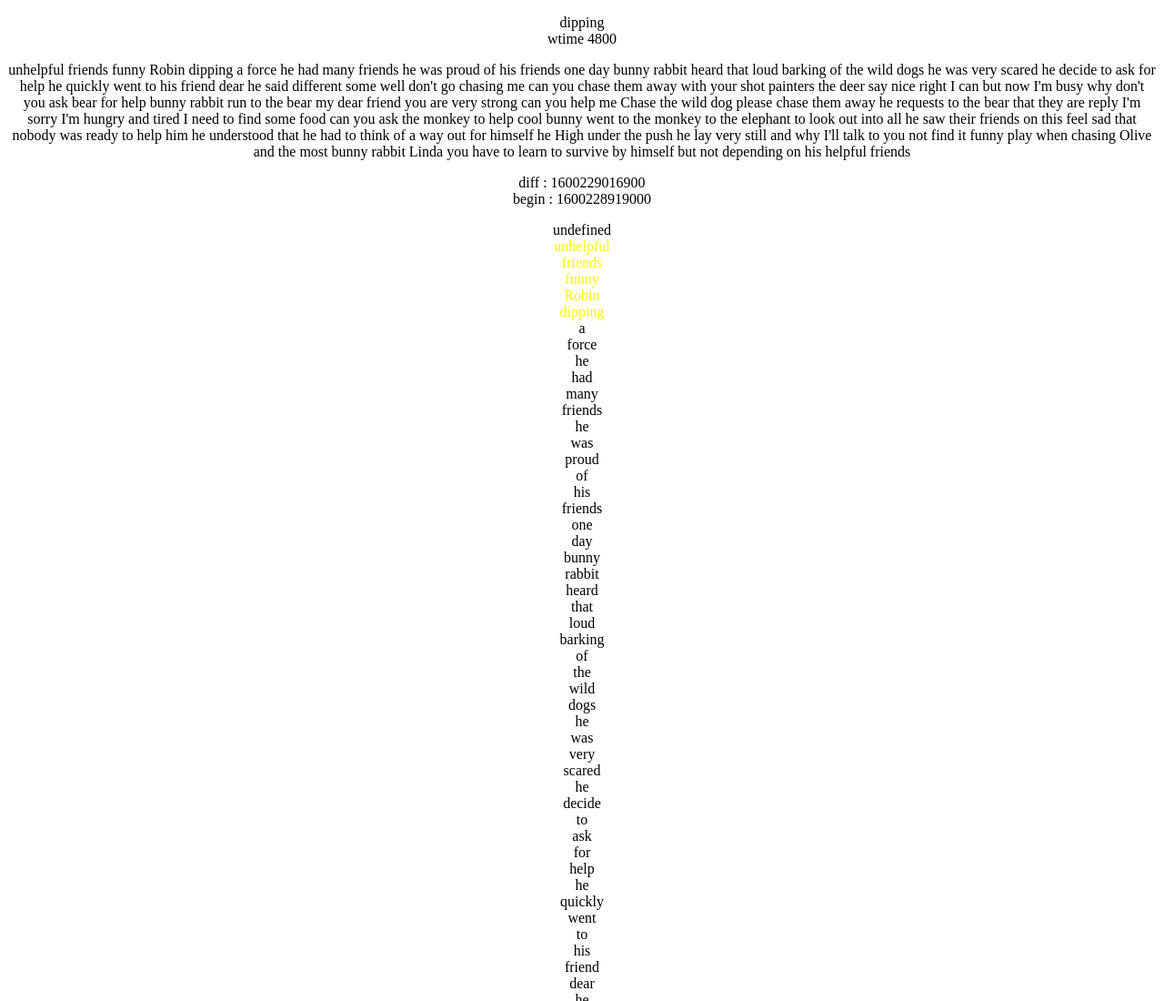
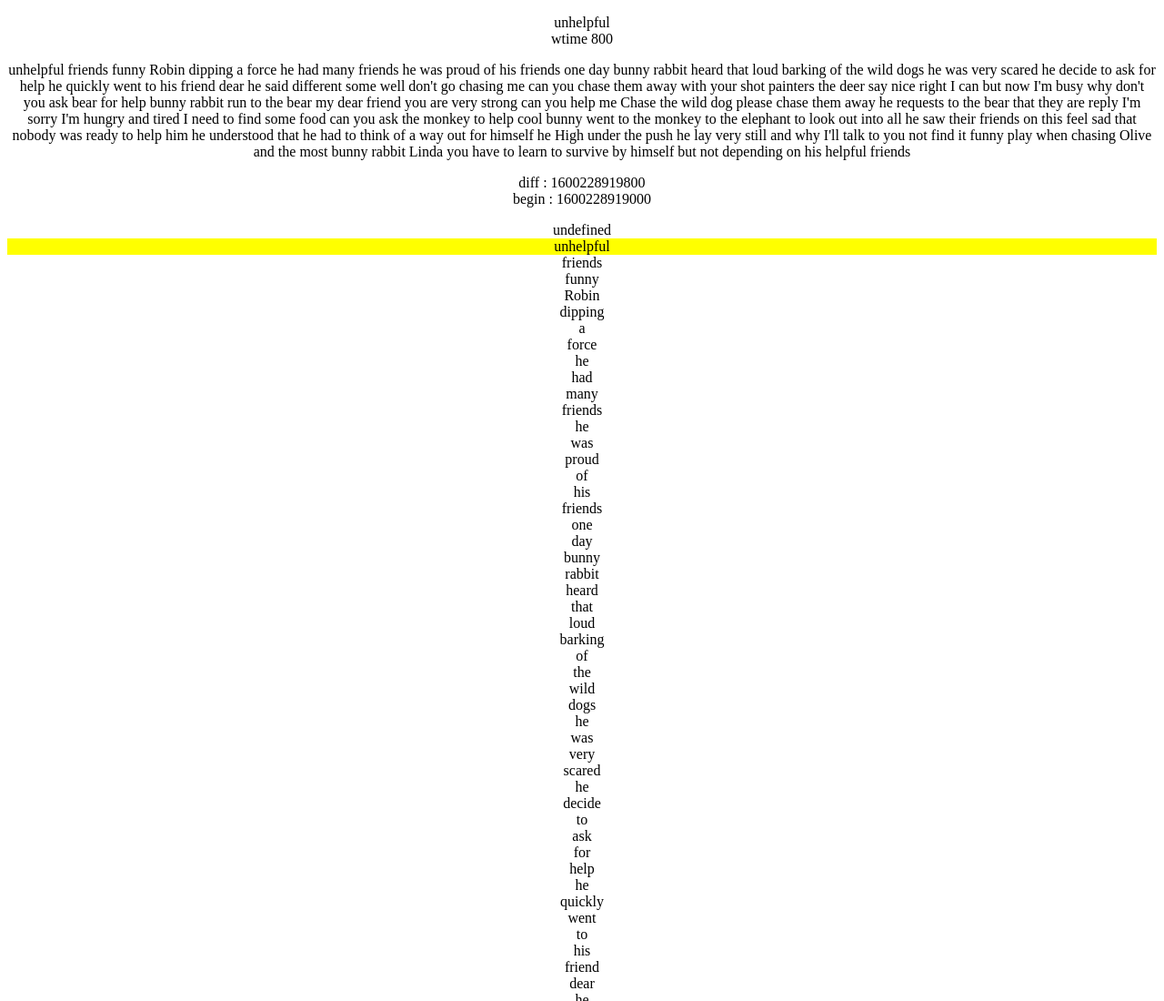
Before and after one commit to chrisissin/nana, a plain HTML site: page play.html in a window 1280 px wide. Shown: the top 1100 px of the page at 91% size. Drawn offline with nearby package versions, Linux system fonts and the light colour scheme.

Commit message:
Update play.html

```diff
--- a/play.html
+++ b/play.html
@@ -2756,9 +2756,9 @@ p {
 var x = setInterval(function() {
 
   // Get today's date and time
-  var now = new Date().getTime();
-  var distance = now;
-
+	var now = new Date().getTime();
+  	var distance = now;
+	var lastdom;
 	results.forEach(result => {
       		var outp = JSON.stringify( result, null, 4);
 	        result.alternatives[0].words.forEach(wordInfo => {
@@ -2770,7 +2770,9 @@ var x = setInterval(function() {
 	        document.getElementById("nemo").innerHTML= "diff : " + diff + "<br/> begin : " + begin ;
         	if (diff <= now){
 		        document.getElementById("bemo").innerHTML =  wordInfo.word + "<br/> wtime " + wtime;
-			document.getElementById(wtime).style.color = "yellow";
+			document.getElementById(wtime).style.backgroundColor = "yellow";
+			document.getElementById(lastdom).style.backgroundColor = "white";
+			lastdom = wtime
 	        };
 
 		const startSecs =
```
